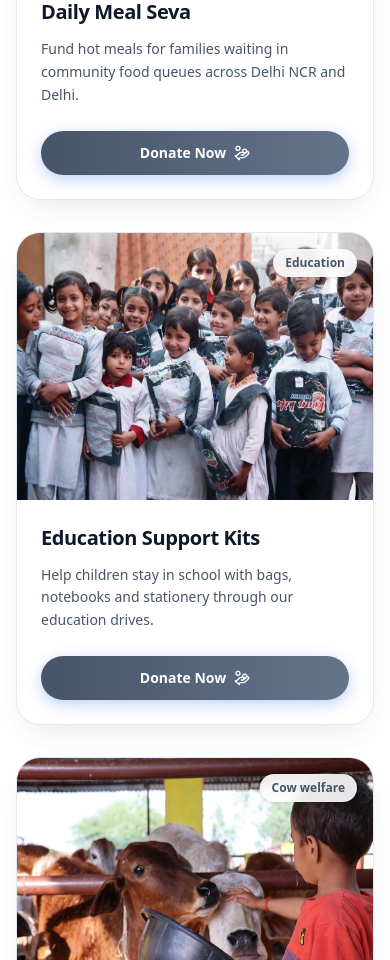
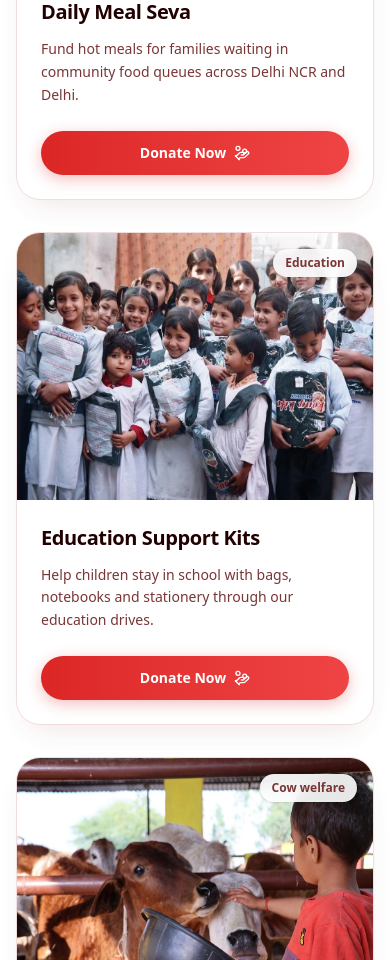
Before and after one commit to web-zoom-digital/Shri-Shyam-Foundation, a Next.js app: page / in a window 390 px wide. Shown: the part 11040-12000 px from the top of the page. Built offline with nearby package versions, Linux system fonts and the light colour scheme; no server answers; the database is empty.

Commit message:
Update dark background sections to light red theme (#fef2f2)

```diff
--- a/package.json
+++ b/package.json
@@ -30,13 +30,13 @@
   },
   "devDependencies": {
     "@tailwindcss/postcss": "^4",
-    "@types/node": "^20",
+    "@types/node": "20.19.43",
     "@types/nodemailer": "^8.0.1",
-    "@types/react": "^19",
+    "@types/react": "19.2.18",
     "@types/react-dom": "^19",
     "eslint": "^9",
     "eslint-config-next": "16.2.12",
     "tailwindcss": "^4",
-    "typescript": "^5"
+    "typescript": "5.9.3"
   }
 }
--- a/src/app/globals.css
+++ b/src/app/globals.css
@@ -7,20 +7,23 @@
 @theme {
   --font-sans: var(--font-jakarta), ui-sans-serif, system-ui, sans-serif;
 
-  /* Premium Global Color Overrides */
+  /* ═══════════════════════════════════════════════════
+     COLOR PALETTE — shrishyamfoundation.org Brand Colors
+     Primary: #a80000 (Deep Red)
+     ═══════════════════════════════════════════════════ */
 
-  /* Premium Slate (Modern, Professional, Neutral) */
-  --color-slate-50: #f8fafc;
-  --color-slate-100: #f1f5f9;
-  --color-slate-200: #e2e8f0;
-  --color-slate-300: #cbd5e1;
-  --color-slate-400: #94a3b8;
-  --color-slate-500: #64748b;
-  --color-slate-600: #475569;
-  --color-slate-700: #334155;
-  --color-slate-800: #1e293b;
-  --color-slate-900: #0f172a;
-  --color-slate-950: #020617;
+  /* Slate (Neutral base — kept for backgrounds & borders) */
+  --color-slate-50: #fdf8f8;
+  --color-slate-100: #f9f0f0;
+  --color-slate-200: #f0dede;
+  --color-slate-300: #dbbfbf;
+  --color-slate-400: #bb9090;
+  --color-slate-500: #996060;
+  --color-slate-600: #7a3535;
+  --color-slate-700: #5c1f1f;
+  --color-slate-800: #3d1010;
+  --color-slate-900: #220000;
+  --color-slate-950: #110000;
 
   /* Rich Amber Gold (Warmth, Hope, Energy) */
   --color-orange-50: #fffaf0;
@@ -48,14 +51,27 @@
   --color-emerald-900: #1b3d31;
   --color-emerald-950: #0f221c;
 
-  /* Premium Semantic Colors */
-  --color-primary: var(--color-slate-600);
-  --color-primary-dark: var(--color-slate-800);
-  --color-primary-light: var(--color-slate-50);
+  /* Brand Red Shades — shrishyamfoundation.org */
+  --color-brand-50:  #fff0f0;
+  --color-brand-100: #ffe0e0;
+  --color-brand-200: #ffc0c0;
+  --color-brand-300: #ff9090;
+  --color-brand-400: #f05050;
+  --color-brand-500: #cc1515;
+  --color-brand-600: #a80000;   /* ← PRIMARY brand red */
+  --color-brand-700: #8a0000;
+  --color-brand-800: #6b0000;
+  --color-brand-900: #4d0000;
+  --color-brand-950: #2e0000;
 
-  --color-secondary: var(--color-slate-600);
-  --color-secondary-dark: var(--color-slate-800);
-  --color-secondary-light: var(--color-slate-50);
+  /* Semantic Colors — using brand red */
+  --color-primary: #a80000;
+  --color-primary-dark: #6b0000;
+  --color-primary-light: #fff0f0;
+
+  --color-secondary: #a80000;
+  --color-secondary-dark: #6b0000;
+  --color-secondary-light: #fff0f0;
 
   --color-warm: var(--color-orange-500);
   --color-warm-dark: var(--color-orange-700);
@@ -66,20 +82,20 @@
   --color-sun-light: var(--color-orange-100);
 
   --color-bg-base: #ffffff;
-  --color-surface: #f8fafc;
+  --color-surface: #fdf8f8;
 
-  --color-text-main: #0f172a;
-  --color-text-muted: #475569;
-  --color-text-light: #94a3b8;
+  --color-text-main: #111111;
+  --color-text-muted: #333333;
+  --color-text-light: #7a3535;
 
-  --color-border: #e2e8f0;
+  --color-border: #f0dede;
 
-  /* Shadows (Premium Soft Shadows) */
+  /* Shadows (Red-tinted Premium Shadows) */
   --shadow-premium:
-    0 12px 30px -10px rgba(71, 85, 105, 0.1),
+    0 12px 30px -10px rgba(168, 0, 0, 0.08),
     0 18px 40px -15px rgba(0, 0, 0, 0.04);
   --shadow-premium-hover:
-    0 20px 45px -10px rgba(71, 85, 105, 0.2),
+    0 20px 45px -10px rgba(168, 0, 0, 0.18),
     0 30px 60px -15px rgba(0, 0, 0, 0.08);
 
   /* Border Radii */
--- a/src/app/programs/ProgramsPageClient.tsx
+++ b/src/app/programs/ProgramsPageClient.tsx
@@ -352,20 +352,20 @@ export function ProgramsPageClient() {
       </section>
 
       {/* CTA */}
-      <section className="section-spacing bg-slate-50">
+      <section className="section-spacing bg-white">
         <div className="container-custom text-center">
           <motion.div variants={fadeUp} initial="hidden" whileInView="show" viewport={{ once: true }}
-            className="bg-gradient-to-br from-slate-700 to-slate-900 rounded-3xl p-14 text-white shadow-2xl shadow-slate-900/25">
-            <h2 className="text-4xl font-extrabold mb-4">Your Support Keeps These Programs Running</h2>
-            <p className="text-slate-200 text-lg max-w-2xl mx-auto mb-8">Behind every hot meal, every medical consultation and every scholarship is a donor who chose to care. Be that person today.</p>
+            className="bg-[#fef2f2] rounded-3xl p-14 text-slate-900 shadow-xl shadow-red-500/5 border border-red-100">
+            <h2 className="text-4xl font-extrabold mb-4 text-slate-900">Your Support Keeps These Programs Running</h2>
+            <p className="text-slate-600 text-lg max-w-2xl mx-auto mb-8">Behind every hot meal, every medical consultation and every scholarship is a donor who chose to care. Be that person today.</p>
             <div className="flex flex-col sm:flex-row gap-4 justify-center">
               <Link href="/donate">
-                <Button className="bg-orange-500 hover:bg-orange-600 text-white font-bold rounded-full px-10 h-14 text-base shadow-xl border-0">
+                <Button className="bg-[#dc2626] hover:bg-[#b91c1c] text-white font-bold rounded-full px-10 h-14 text-base shadow-xl border-0">
                   Donate Now <HandCoins className="w-4 h-4 ml-2" />
                 </Button>
               </Link>
               <Link href="/contact">
-                <Button className="bg-white/10 text-white hover:bg-white/20 font-bold rounded-full px-10 h-14 text-base border border-white/20">
+                <Button className="bg-white text-[#dc2626] hover:bg-red-50 hover:text-[#b91c1c] font-bold rounded-full px-10 h-14 text-base border border-red-200 shadow-sm">
                   Volunteer With Us <ArrowRight className="w-4 h-4 ml-2" />
                 </Button>
               </Link>
--- a/src/components/shared/BottomNav.tsx
+++ b/src/components/shared/BottomNav.tsx
@@ -52,14 +52,14 @@ export function BottomNav() {
                 link.color
                   ? link.color
                   : link.highlight || isActive
-                    ? "text-slate-700"
+                    ? "text-slate-900"
                     : "text-slate-500"
               }`}
             >
               <span
                 className={`flex items-center justify-center rounded-full transition-all ${
                   link.highlight
-                    ? "w-11 h-11 -mt-4 bg-slate-600 text-white shadow-lg shadow-slate-600/35 ring-4 ring-white"
+                    ? "w-11 h-11 -mt-4 bg-[#dc2626] text-white shadow-lg shadow-red-500/35 ring-4 ring-white"
                     : "w-6 h-6"
                 }`}
               >
--- a/src/components/shared/FloatingCTAs.tsx
+++ b/src/components/shared/FloatingCTAs.tsx
@@ -51,7 +51,7 @@ export function FloatingCTAs() {
           {/* Phone Call (Hidden on mobile where bottom nav handles it) */}
           <a
             href="tel:+919990145555"
-            className="hidden lg:flex w-12 h-12 rounded-full bg-slate-600 text-white shadow-xl items-center justify-center hover:scale-110 transition-transform hover:shadow-2xl hover:shadow-slate-600/40"
+            className="hidden lg:flex w-12 h-12 rounded-full bg-[#dc2626] text-white shadow-xl items-center justify-center hover:scale-110 transition-transform hover:shadow-2xl hover:shadow-red-500/40"
             aria-label="Call Us"
           >
             <Phone className="w-5 h-5 fill-white" />
--- a/src/components/ui/Button.tsx
+++ b/src/components/ui/Button.tsx
@@ -9,17 +9,17 @@ const buttonVariants = cva(
     variants: {
       variant: {
         default:
-          "bg-slate-600 text-white hover:bg-slate-700 shadow-[0_4px_15px_rgba(37,99,235,0.3)] hover:shadow-[0_8px_25px_rgba(37,99,235,0.4)] hover:-translate-y-0.5",
+          "bg-[#dc2626] text-white hover:bg-[#b91c1c] shadow-[0_4px_15px_rgba(220,38,38,0.3)] hover:shadow-[0_8px_25px_rgba(220,38,38,0.4)] hover:-translate-y-0.5",
         primary:
-          "bg-gradient-to-r from-slate-600 to-slate-500 text-white hover:from-slate-700 hover:to-slate-600 shadow-[0_4px_15px_rgba(37,99,235,0.3)] hover:shadow-[0_8px_25px_rgba(37,99,235,0.4)] hover:-translate-y-0.5",
+          "bg-gradient-to-r from-[#dc2626] to-[#ef4444] text-white hover:from-[#b91c1c] hover:to-[#dc2626] shadow-[0_4px_15px_rgba(220,38,38,0.3)] hover:shadow-[0_8px_25px_rgba(220,38,38,0.4)] hover:-translate-y-0.5",
         secondary:
-          "bg-slate-500 text-white hover:bg-slate-600 shadow-[0_4px_15px_rgba(16,185,129,0.3)] hover:shadow-[0_8px_25px_rgba(16,185,129,0.4)] hover:-translate-y-0.5",
+          "bg-[#b91c1c] text-white hover:bg-[#991b1b] shadow-[0_4px_15px_rgba(220,38,38,0.3)] hover:shadow-[0_8px_25px_rgba(220,38,38,0.4)] hover:-translate-y-0.5",
         warm:
           "bg-gradient-to-r from-orange-500 to-amber-500 text-white hover:from-orange-600 hover:to-amber-600 shadow-[0_4px_15px_rgba(249,115,22,0.3)] hover:shadow-[0_8px_25px_rgba(249,115,22,0.4)] hover:-translate-y-0.5",
         outline:
-          "border-2 border-slate-600 text-slate-600 hover:bg-slate-600 hover:text-white hover:-translate-y-0.5",
-        ghost: "hover:bg-slate-100 text-slate-600 hover:text-slate-900",
-        link: "text-slate-600 underline-offset-4 hover:underline",
+          "border-2 border-[#dc2626] text-[#dc2626] hover:bg-[#dc2626] hover:text-white hover:-translate-y-0.5",
+        ghost: "hover:bg-[#fef2f2] text-[#dc2626] hover:text-[#b91c1c]",
+        link: "text-[#dc2626] underline-offset-4 hover:underline",
         whatsapp: "bg-[#25D366] text-white hover:bg-[#128C7E] shadow-[0_4px_15px_rgba(37,211,102,0.3)] hover:shadow-[0_8px_25px_rgba(37,211,102,0.4)] hover:-translate-y-0.5",
       },
       size: {
```
Also changed, not shown: src/app/about/AboutPageClient.tsx (+8 -8 lines), src/app/cow-donation/CowDonationPageClient.tsx (+12 -12 lines), src/app/impact/ImpactPageClient.tsx (+11 -11 lines), src/components/sections/Testimonials.tsx (+7 -7 lines), src/components/shared/Footer.tsx (+12 -12 lines), src/components/shared/Header.tsx (+10 -10 lines), 2 other files (tests, documents, lock files or other folders).
